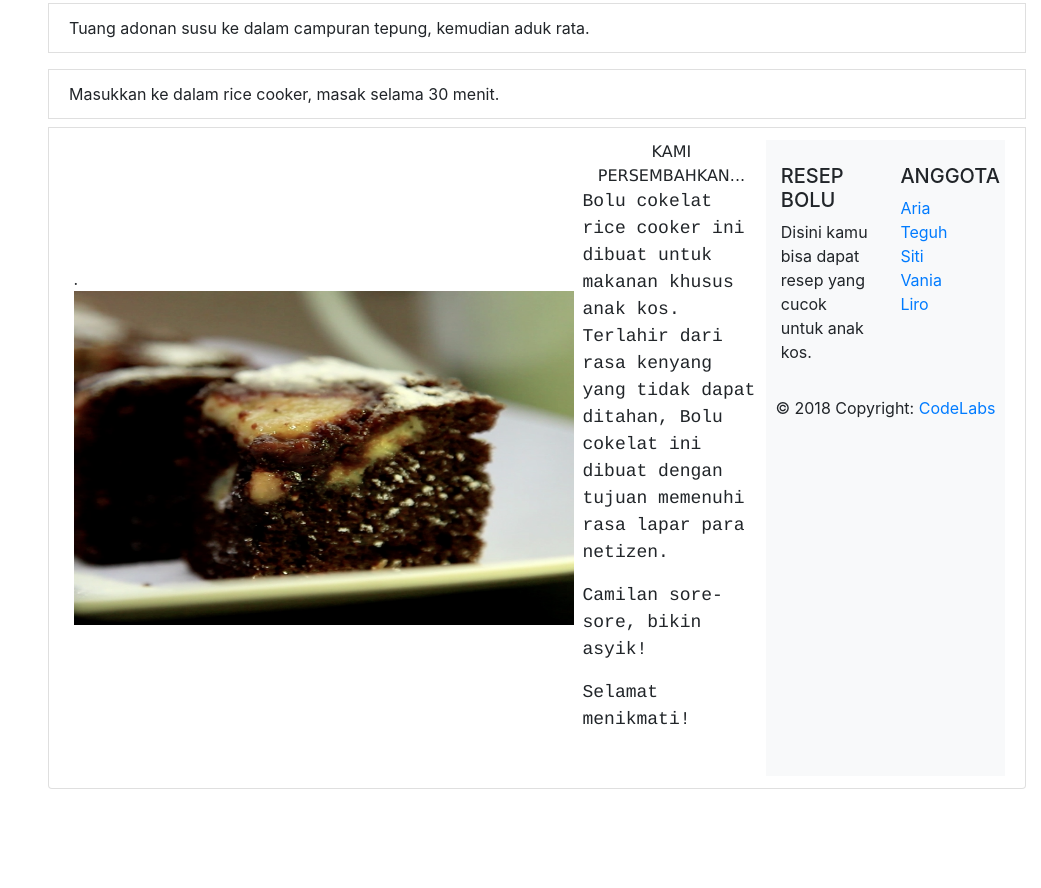
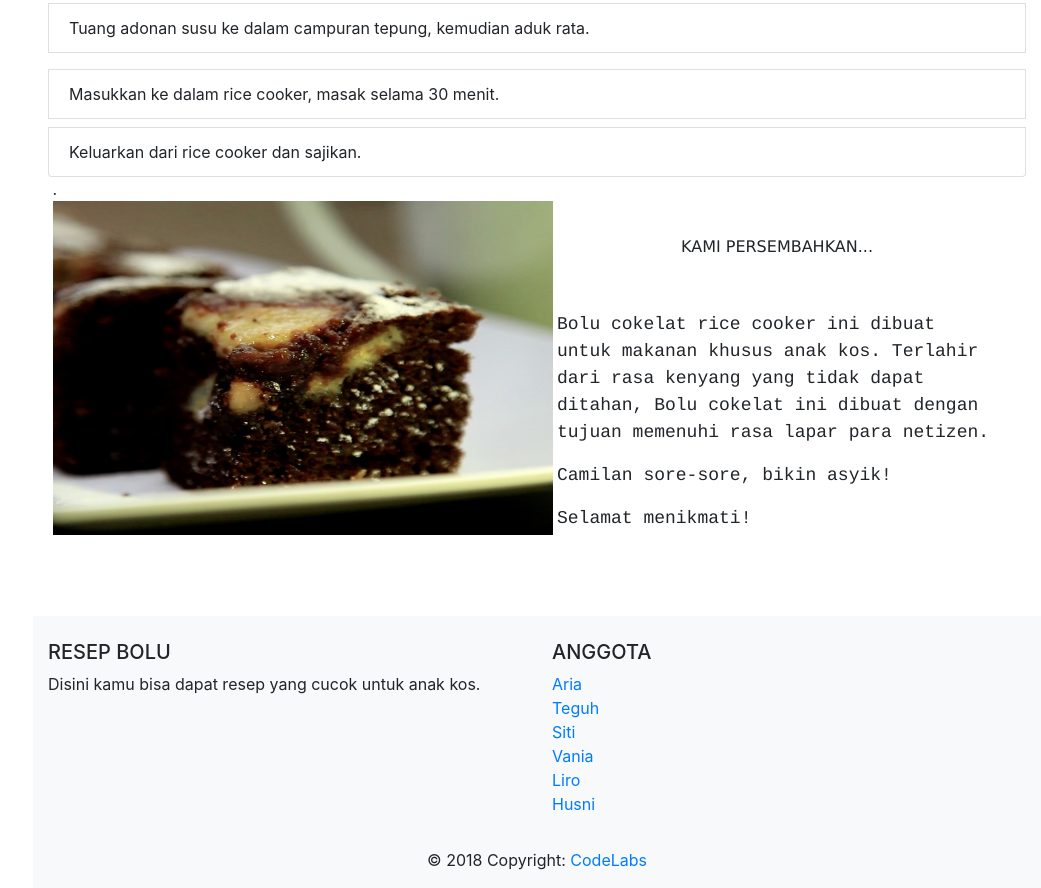
Before and after one commit to ariakm25/Static-Web-Resep-Bolu, a plain HTML site: page index.html in a window 1280 px wide. Shown: the part 3095-3983 px from the top of the page, without its empty margins (239-1280 px from the left). Before the commit the page ends 3884 px from the top, so only its background shows below. Drawn offline with nearby package versions, Linux system fonts and the light colour scheme.

Commit message:
Udahan versi 1

```diff
--- a/index.html
+++ b/index.html
@@ -165,14 +165,15 @@
         <img src="telur.png" width="20%" height="20%">
         <li class="list-group-item d-flex justify-content-between align-items-center my-2">Tuang adonan susu ke dalam campuran tepung, kemudian aduk rata.</li>
         <li class="list-group-item d-flex justify-content-between align-items-center my-2">Masukkan ke dalam rice cooker, masak selama 30 menit.</li>
-        <li class="list-group-item d-flex justify-content-between align-items-centermy-2>Keluarkan dari rice cooker dan sajikan.</li>
+        <li class="list-group-item d-flex justify-content-between align-items-centermy-2">Keluarkan dari rice cooker dan sajikan.</li>
     </ul>
 </div>
 
 
 <!-- HASIl -->
+<div class="container">
     <table width="100%" border="0" cellspacing="0" cellpadding="0" id="hasil">
-            <td width="230" colspan="2" valign="top" bgcolor="#CCCCCC"><table border="0" cellspacing="0" cellpadding="0" width="230">
+        <td width="230" colspan="2" valign="top"><table border="0" cellspacing="0" cellpadding="0" width="230">
             <tr>
                 <td width="15">&nbsp;</td>
 		        <td width="200" class="smallText" id="padding">. <img src="screen-shot-2016-11-19-at-75114-pm-32084bc6883fd9036c75a53ea7a1c485.png" width="500" height="334" /><br />
@@ -201,6 +202,7 @@
             </tr>
         </tr>
     </table> </td>
+</div>
 
 <!-- FOOTER -->
 <footer class="page-footer font-small blue pt-4 bg-light">
@@ -245,6 +247,9 @@
               <li>
                 <a href="#!">Liro</a>
               </li>
+              <li>
+                <a href="#!">Husni</a>
+              </li>
             </ul>
 
           </div>
```
Lines whose indentation alone changed are shown as unchanged.
